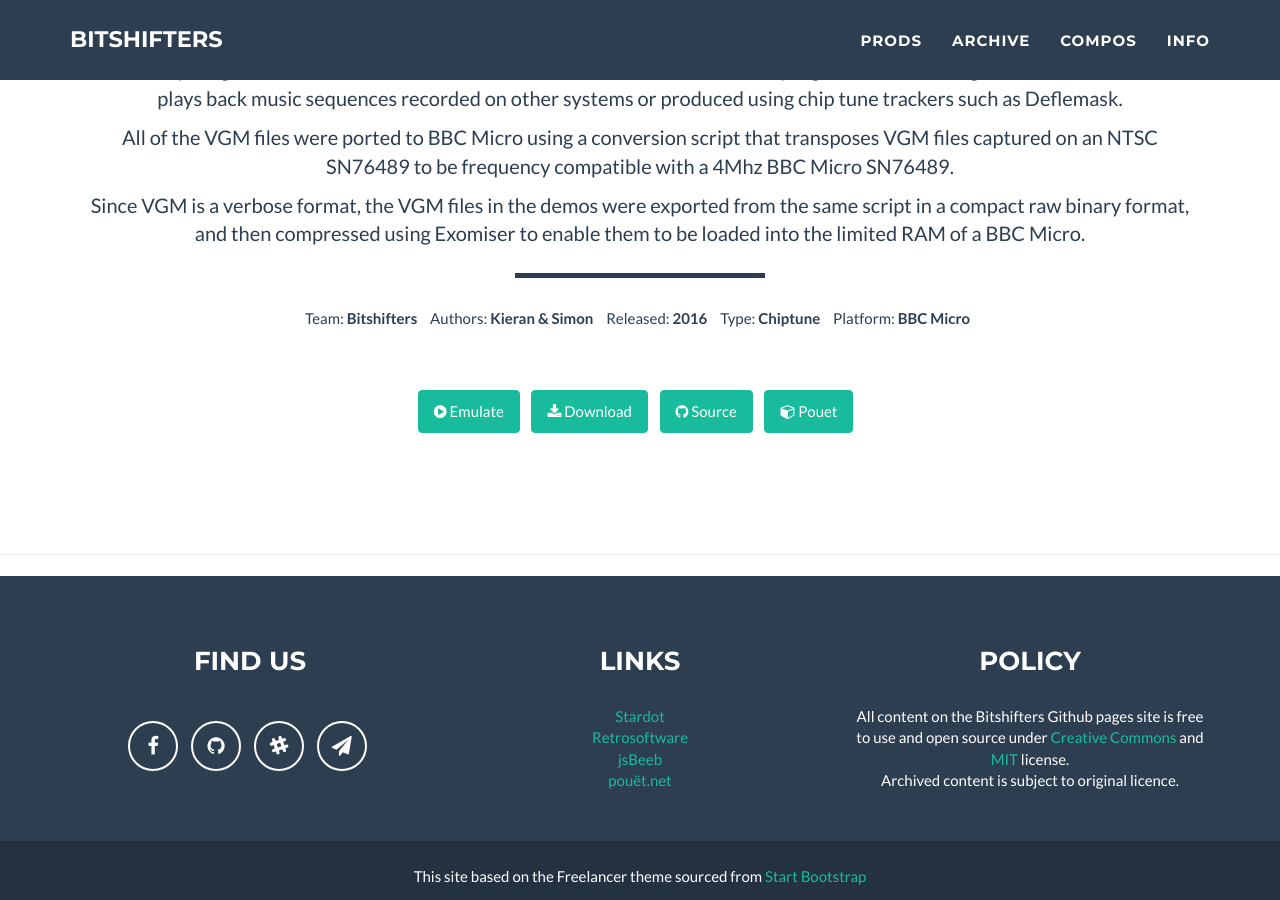
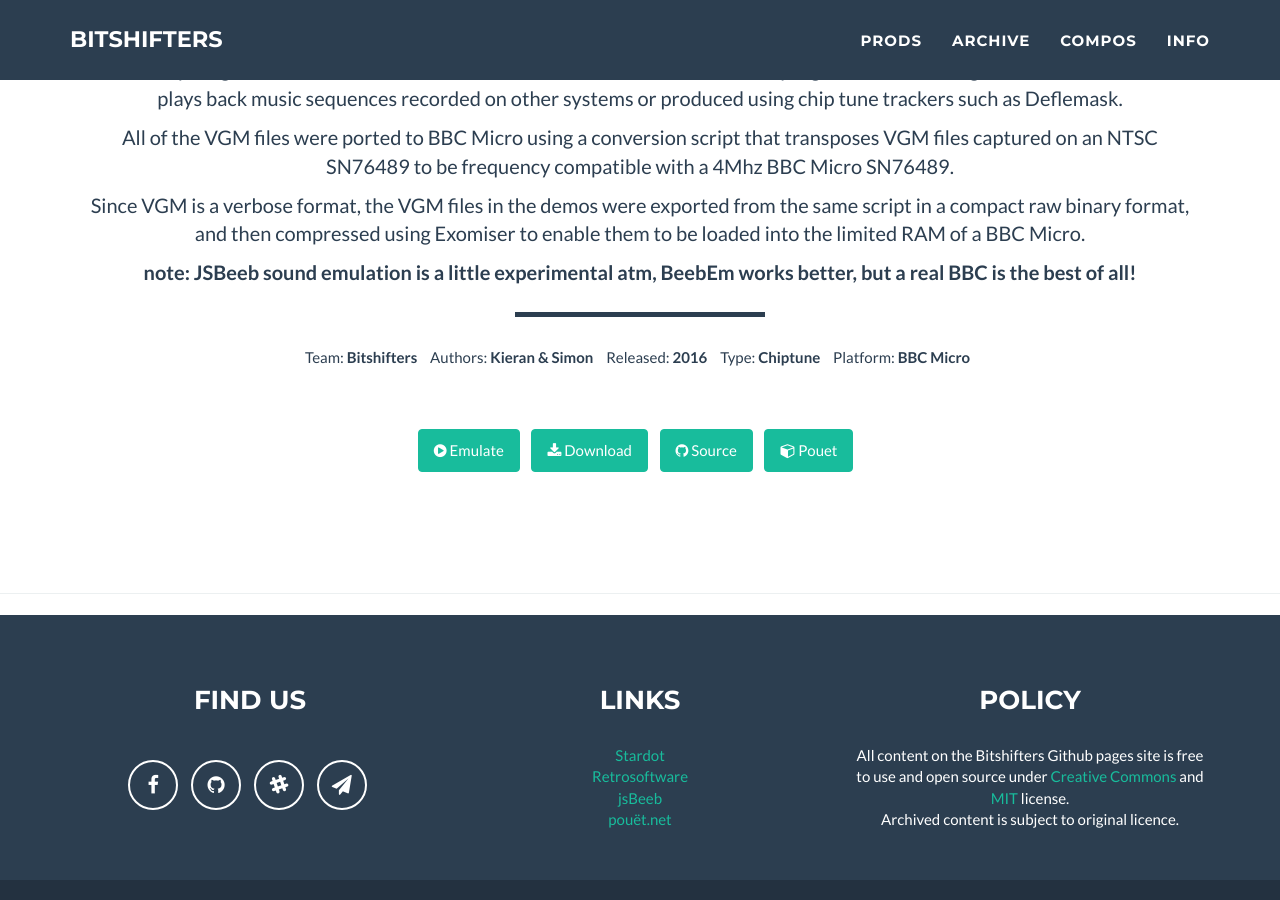
Before and after one commit to bitshifters/bitshifters.github.io, a Jekyll site: the page built from _posts/prods/2016-08-19-bs-beebtracker1.md, in a window 1280 px wide and 900 px high, scrolled down 1156 px. Built offline with Jekyll 4.4.1, drawn with Linux system fonts in a browser that asks for light colours.

Commit message:
Extra text

```diff
--- a/_posts/prods/2016-08-19-bs-beebtracker1.md
+++ b/_posts/prods/2016-08-19-bs-beebtracker1.md
@@ -27,3 +27,5 @@
 All of the VGM files were ported to BBC Micro using a conversion script that transposes VGM files captured on an NTSC SN76489 to be frequency compatible with a 4Mhz BBC Micro SN76489.
 
 Since VGM is a verbose format, the VGM files in the demos were exported from the same script in a compact raw binary format, and then compressed using Exomiser to enable them to be loaded into the limited RAM of a BBC Micro.
+
+**note: JSBeeb sound emulation is a little experimental atm, BeebEm works better, but a real BBC is the best of all!**
```
Also changed, not shown: _posts/prods/2016-08-20-bs-beebtracker2.md (+2 -0 lines).
